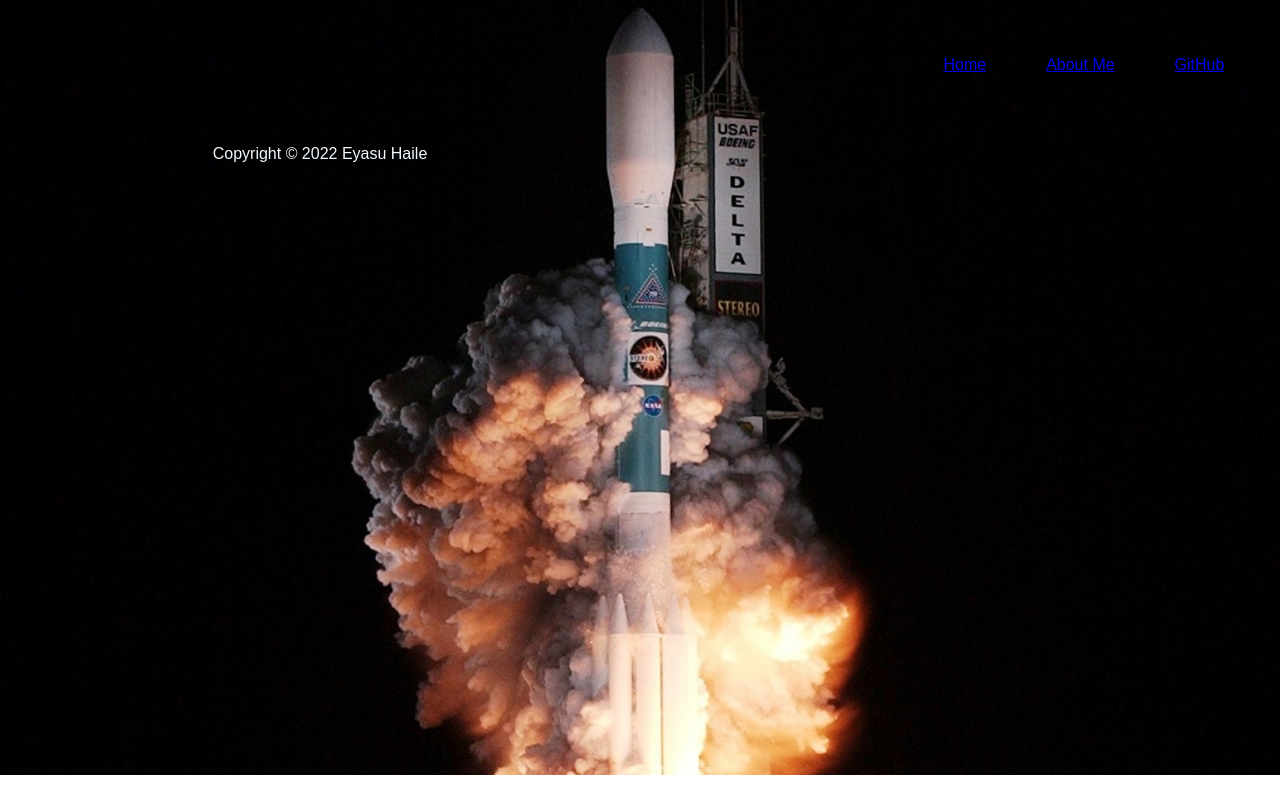
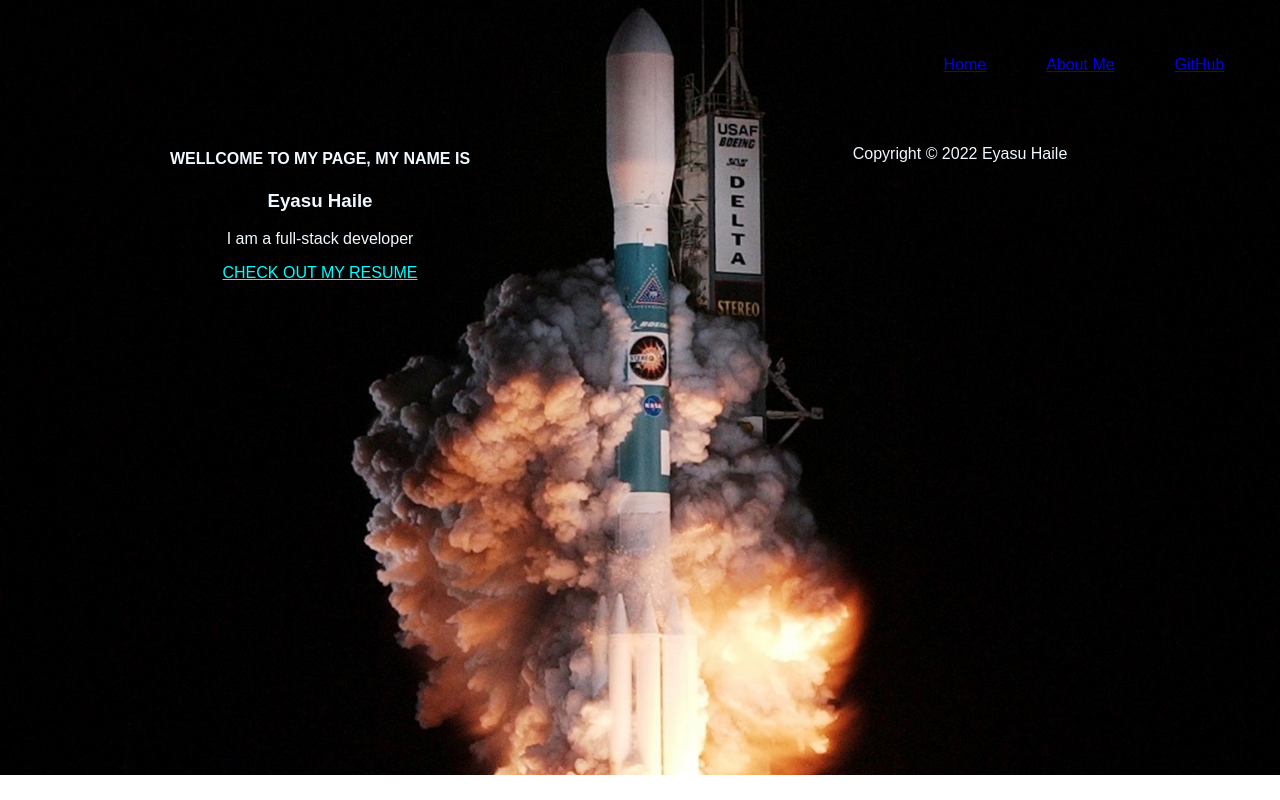
Before and after one commit to eyasuh/react-profilepage, a React (Create React App) app: page / in a window 1280 px wide. Built offline with nearby package versions, Linux system fonts and the light colour scheme.

Commit message:
introduction components and css added

```diff
--- a/src/App.js
+++ b/src/App.js
@@ -2,12 +2,13 @@ import logo from './logo.svg';
 import './App.css';
 import Header from './Components/Header/Header.js';
 import Footer from "./Components/Footer/Footer";
+import Intro from "./Components/Introduction/Intro";
 
 function App() {
     return (
         <div className="App">
             <Header className="App-header"/>
-            {/*<Introduction />*/}
+            <Intro />
             {/*<Projects />*/}
             {/*<Achievements />*/}
             {/*<Contacts />*/}
--- /dev/null
+++ b/src/Components/Introduction/Intro.css
@@ -0,0 +1,3 @@
+.resume-link {
+    color: aqua;
+}
--- /dev/null
+++ b/src/Components/Introduction/Intro.js
@@ -0,0 +1,20 @@
+import './Intro.css';
+
+function Intro() {
+    return (
+        <>
+        <main>
+            <section>
+                <article>
+                    <h4>WELLCOME TO MY PAGE, MY NAME IS</h4>
+                    <h1>Eyasu Haile</h1>
+                    <p>I am a full-stack developer</p>
+                    <a className='resume-link' href="#">CHECK OUT MY RESUME</a>
+                </article>
+            </section>
+        </main>
+        </>
+    )
+}
+
+export default Intro;
```
